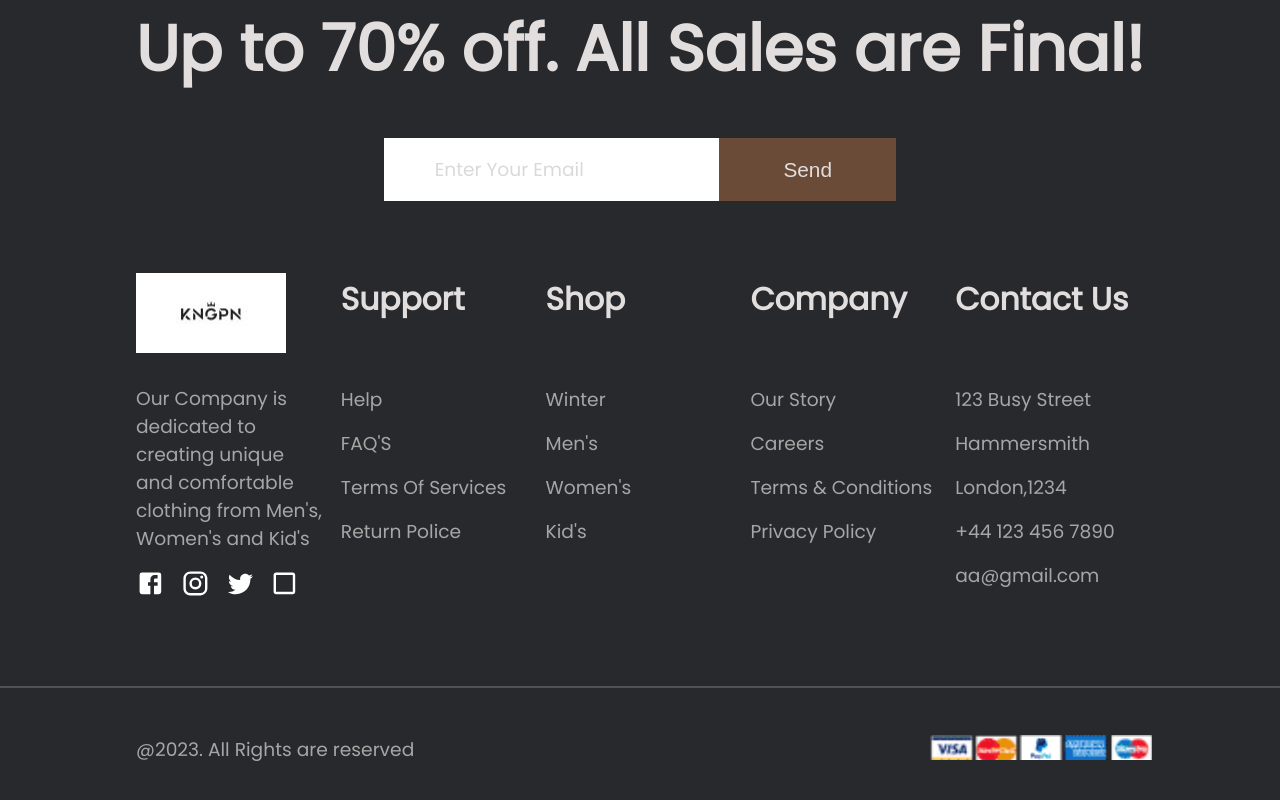
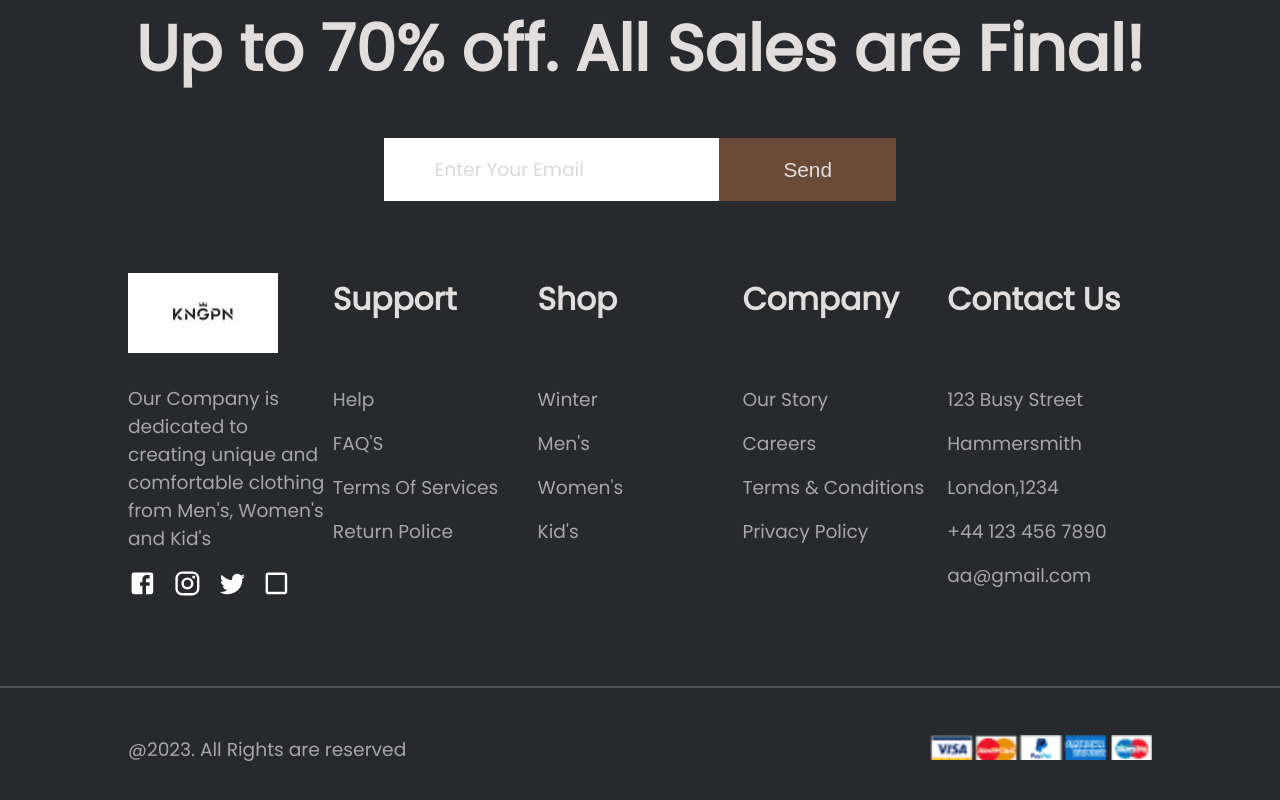
Before and after one commit to ahmedsaleh10/gsg-final-project, a React (Create React App) app: page / in a window 1280 px wide. Shown: the part 512-1312 px from the top of the page. Built offline with nearby package versions, Linux system fonts and the light colour scheme; no server answers.

Commit message:
changing the styles overrides for MuiGrid-Item

```diff
--- a/src/theme.js
+++ b/src/theme.js
@@ -39,7 +39,8 @@ let theme = createTheme({
                 root:{
                     padding:"0",
                     '&.MuiGrid-item':{
-                        padding:"0.5rem",
+                        padding:"0.5rem 0.5rem 0.5rem 0",
+
                     }
                 }
             }
```
